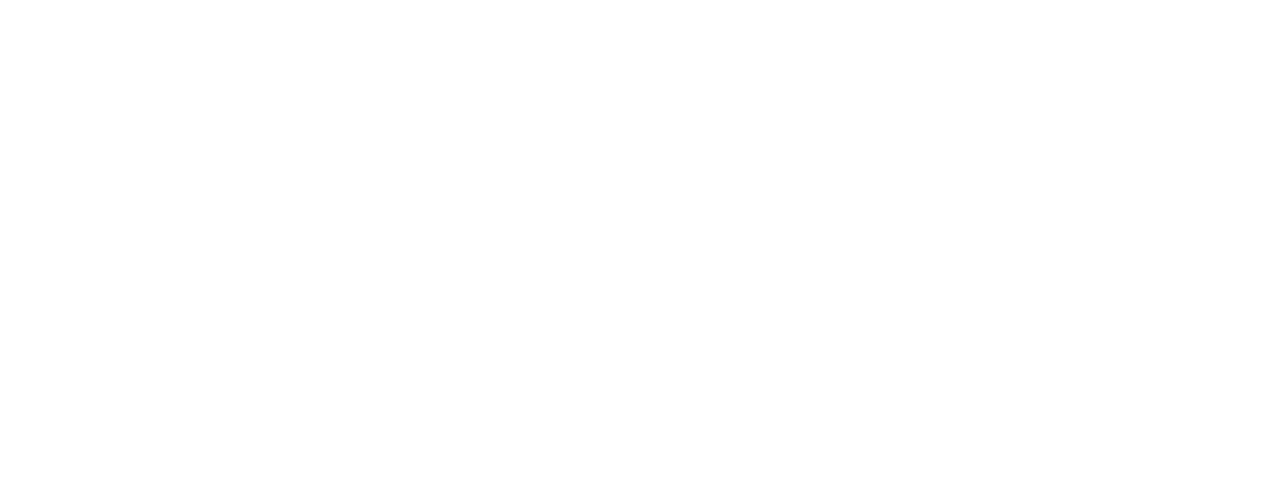
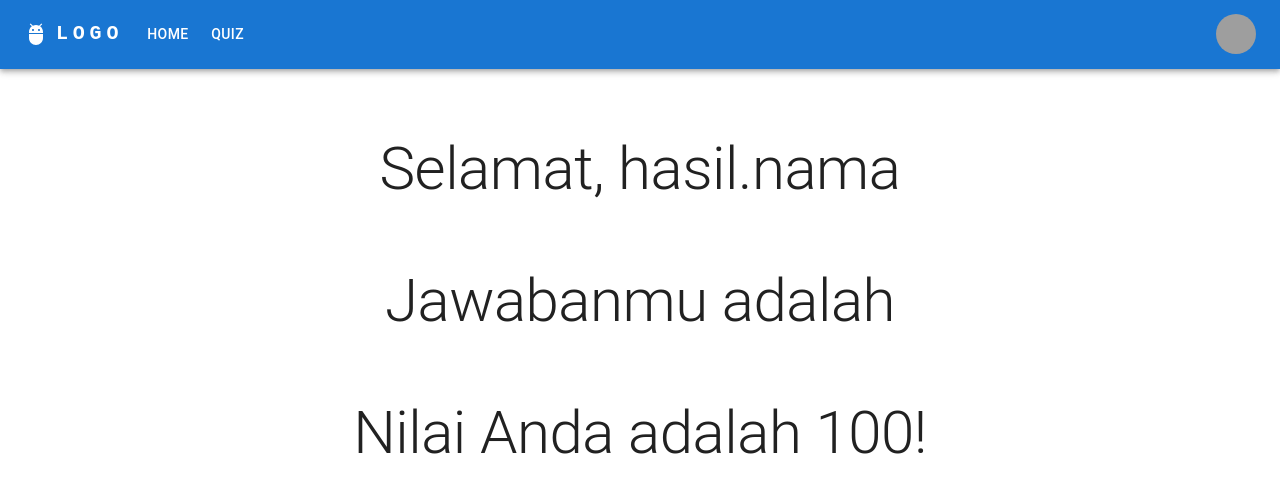
Before and after one commit to dTS-x-Techready-2022/explore-react-sesdika, a React (Create React App) app: page /result in a window 1280 px wide. Before the commit this address had no page. Shown: the top 492 px of the page. Built offline with nearby package versions, Linux system fonts and the light colour scheme; grey boxes are pictures that could not be loaded.

Commit message:
berhasil menggunakan redux-toolkit utk menyimpan jawaban dan menampilkannya di halaman hasil

```diff
--- a/package.json
+++ b/package.json
@@ -7,12 +7,14 @@
     "@emotion/styled": "^11.10.4",
     "@mui/icons-material": "^5.10.6",
     "@mui/material": "^5.10.8",
+    "@reduxjs/toolkit": "^1.8.6",
     "@testing-library/jest-dom": "^5.16.5",
     "@testing-library/react": "^13.4.0",
     "@testing-library/user-event": "^13.5.0",
     "iauction": "^0.0.9",
     "react": "^18.2.0",
     "react-dom": "^18.2.0",
+    "react-redux": "^8.0.4",
     "react-router-dom": "^6.4.2",
     "react-scripts": "5.0.1",
     "web-vitals": "^2.1.4"
--- a/src/App.js
+++ b/src/App.js
@@ -8,6 +8,7 @@
 
 import HomePage from './HomePage.js';
 import QuizPage from './QuizPage.js';
+import ResultPage from './ResultPage.js';
 
 function App() {
   return (
@@ -15,6 +16,7 @@
       <Routes>
         <Route path="/" element={<HomePage />} />
         <Route path="/quiz" element={<QuizPage />} />
+        <Route path="/result" element={<ResultPage />} />
       </Routes>
     </Router>
   );
--- a/src/QuizPage.js
+++ b/src/QuizPage.js
@@ -1,4 +1,5 @@
 import { useEffect, useState } from 'react';
+import { useNavigate } from "react-router-dom";
 import iauction from 'iauction';
 
 // mui
@@ -6,6 +7,8 @@
 import { createTheme, ThemeProvider } from '@mui/material/styles';
 import Container from '@mui/material/Container';
 import Typography from '@mui/material/Typography';
+import FormControl from '@mui/material/FormControl';
+import Button from '@mui/material/Button';
 
 // component
 import Header from './components/Header.js';
@@ -17,7 +20,7 @@
 console.log("curTimestamp",curTimestamp)
 
 function QuizPage() {
-  const soal = [{
+  const soals = [{
     q : 'Aku adalah hewan. Aku termasuk ke dalam serangga sehingga kakiku ada 6. Aku hidup berkelompok yang dipimpin oleh satu ratu. Aku dan teman-temanku selalu bekerja keras mengumpulkan makanan yang tergeletak agar kami bisa hidup. Siapakah aku?',
     opsi : ['Lebah', 'Semut'],
     a : 'Lebah'
@@ -32,6 +35,11 @@
     opsi : ['Mawar', 'Tulip'],
     a : 'Mawar'
   }];
+
+  const navigate = useNavigate();
+  const submitQuiz = (event) => {
+    navigate('/result')
+  };
 
   const [countdown, setCountdown] = useState("00:00")
 
@@ -64,7 +72,16 @@
           color="text.primary"
           gutterBottom
         >{countdown}</Typography>
-        <Soal soal={soal}/>
+        <FormControl sx={{ py: 3 }}>
+          {
+            soals.map((soal, i) => (
+              <Soal key={i} soal={{isisoal: soal, idx: i}}/>
+            ))
+          }
+          <Button onClick={submitQuiz} variant="raised" color="primary" style={{float: "right"}}>
+            Submit
+          </Button>
+        </FormControl>
       </Container>
     </ThemeProvider>
   );
--- /dev/null
+++ b/src/ResultPage.js
@@ -0,0 +1,37 @@
+import * as React from 'react';
+// mui
+import CssBaseline from '@mui/material/CssBaseline';
+import { createTheme, ThemeProvider } from '@mui/material/styles';
+import Container from '@mui/material/Container';
+import Typography from '@mui/material/Typography';
+
+// component
+import Header from './components/Header.js';
+import Answer from './features/answer/answer';
+
+const theme = createTheme();
+
+function ResultPage(props) {
+  const { hasil } = props;
+
+  return (
+    <ThemeProvider theme={theme}>
+      <CssBaseline />
+      <Header />
+      <Container maxWidth="lg" sx={{ pt: 8 }}>
+        <Typography
+          variant="h2"
+          align="center"
+          color="text.primary"
+          gutterBottom
+        >
+          Selamat, hasil.nama
+          <Answer />
+          Nilai Anda adalah 100!
+        </Typography>
+      </Container>
+    </ThemeProvider>
+  );
+}
+
+export default ResultPage;
--- a/src/components/Soal.js
+++ b/src/components/Soal.js
@@ -1,25 +1,40 @@
 import * as React from 'react';
+import { useSelector, useDispatch } from 'react-redux';
+import { answering } from '../features/answer/answerSlice'
 
 import Typography from '@mui/material/Typography';
 import Radio from '@mui/material/Radio';
 import RadioGroup from '@mui/material/RadioGroup';
 import FormControlLabel from '@mui/material/FormControlLabel';
-import FormControl from '@mui/material/FormControl';
+import Divider from '@mui/material/Divider';
 
 function Soal(props) {
   const { soal } = props;
 
+  const answer = useSelector(state => state.answer);
+  const dispatch = useDispatch();
+
+  const handleChange = (event, idxSoal) => {
+    dispatch(answering({idx : idxSoal, jawaban : event.target.value}))
+  };
+
   return (
-    <FormControl sx={{ pt: 8 }}>
+    <>
       <Typography variant="h5" component="p">
-        {soal[0].q}
+        {soal.isisoal.q}
       </Typography>
-      <RadioGroup>
-        <FormControlLabel value="female" control={<Radio />} label="Female" />
-        <FormControlLabel value="male" control={<Radio />} label="Male" />
-        <FormControlLabel value="other" control={<Radio />} label="Other" />
+      <Typography variant="p">
+        {answer.map((isi,i) => (<div key={i}>{isi}&nbsp; </div>))}
+      </Typography>
+      <RadioGroup onChange={event => handleChange(event, soal.idx) }>
+        {
+          soal.isisoal.opsi.map((opt, i) => (
+            <FormControlLabel key={i} value={opt} control={<Radio />} label={opt} />
+          ))
+        }
       </RadioGroup>
-    </FormControl>
+      <Divider />
+    </>
   );
 }
 
--- /dev/null
+++ b/src/features/answer/answer.js
@@ -0,0 +1,14 @@
+import React from 'react';
+import { useSelector } from 'react-redux'
+
+const Answer = () => {
+	const answer = useSelector(state => state.answer)
+
+	return (
+		<section>
+			<p>Jawabanmu adalah {answer}</p>
+		</section>
+	)
+}
+
+export default Answer;
--- /dev/null
+++ b/src/features/answer/answerSlice.js
@@ -0,0 +1,14 @@
+import { createSlice } from "@reduxjs/toolkit";
+
+const answerSlice = createSlice({
+	name: 'answer',
+	initialState : ['','',''],
+	reducers: {
+		answering(state, action) {
+			state[action.payload.idx] = action.payload.jawaban
+		},
+	},
+});
+
+export const { answering } = answerSlice.actions;
+export default answerSlice.reducer;
--- a/src/index.js
+++ b/src/index.js
@@ -4,10 +4,15 @@
 import App from './App';
 import reportWebVitals from './reportWebVitals';
 
+import { Provider } from 'react-redux';
+import store from './store';
+
 const root = ReactDOM.createRoot(document.getElementById('root'));
 root.render(
   <React.StrictMode>
-    <App />
+    <Provider store={store}>
+      <App />
+    </Provider>
   </React.StrictMode>
 );
 
--- /dev/null
+++ b/src/store.js
@@ -0,0 +1,9 @@
+import { configureStore } from '@reduxjs/toolkit';
+
+import answerReducer from './features/answer/answerSlice';
+
+export default configureStore({
+	reducer : {
+		answer : answerReducer
+	}
+});
```
Also changed, not shown: 1 other file (tests, documents, lock files or other folders).
